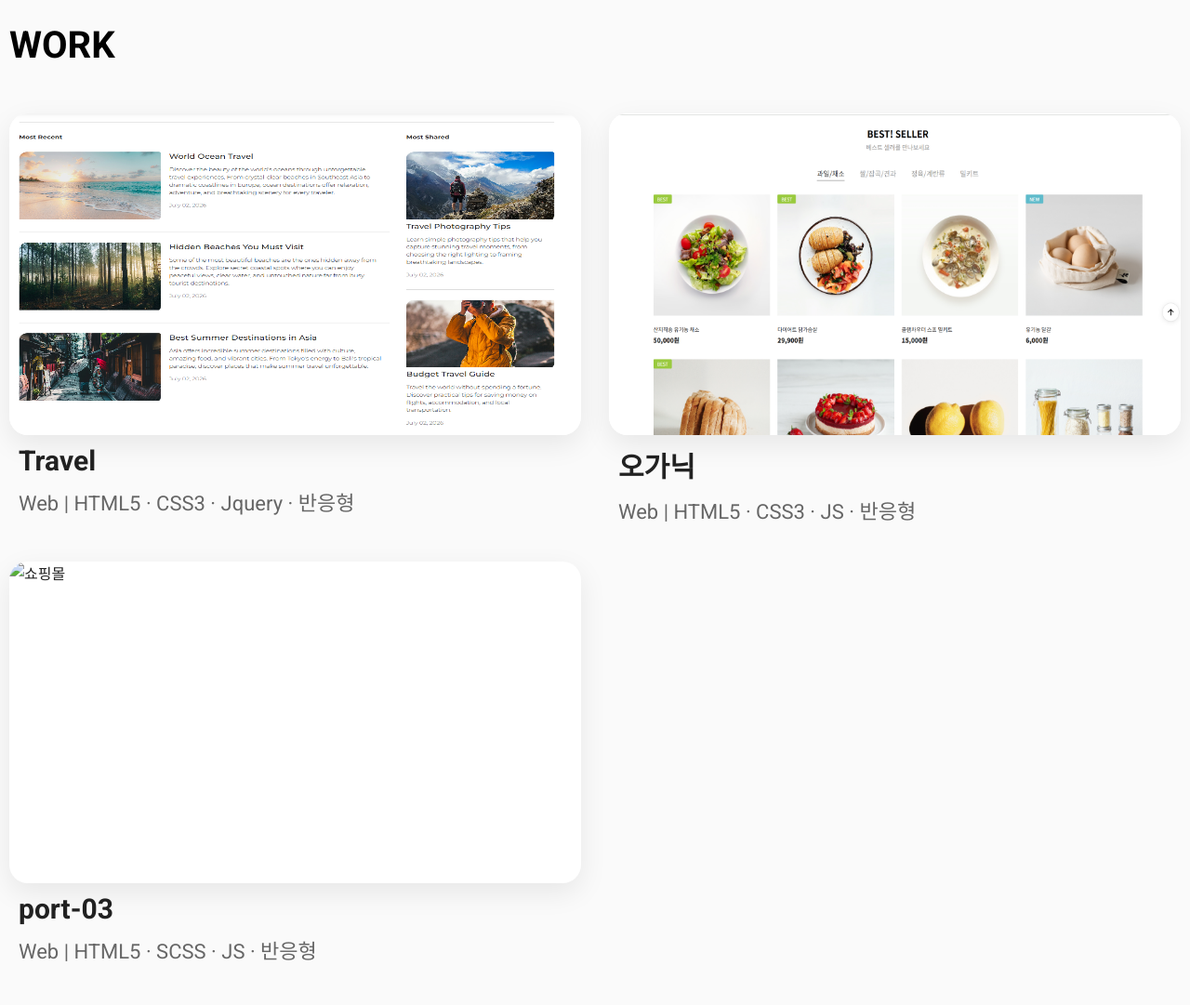
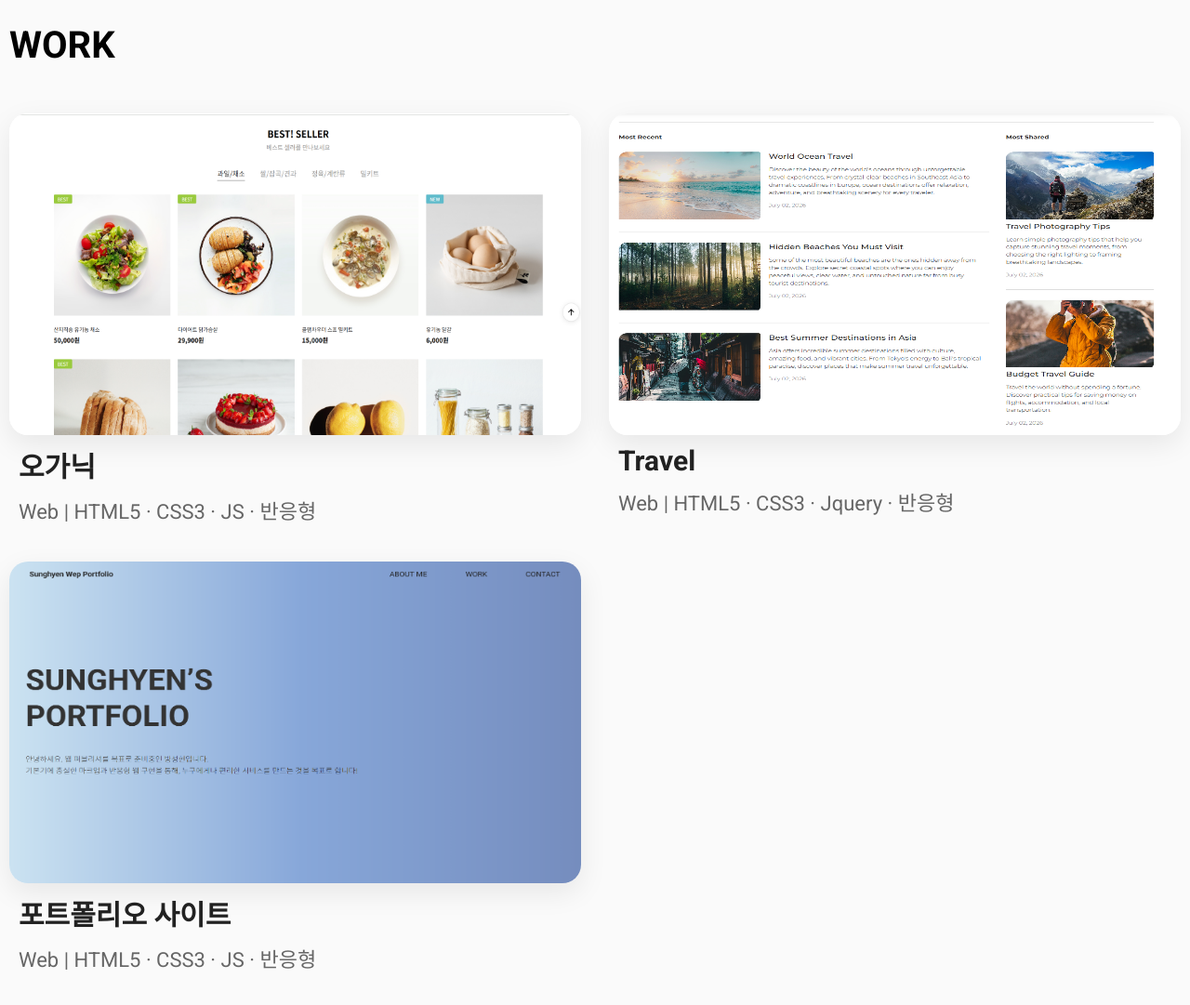
Before and after one commit to mango12322/portfolio-site, a plain HTML site: page index.html in a window 1280 px wide. Shown: the part 1660-2741 px from the top of the page at 93% size. Drawn offline with nearby package versions, Linux system fonts and the light colour scheme; a web font is replaced by a local one.

Commit message:
img and about add

```diff
--- a/css/style.css
+++ b/css/style.css
@@ -198,7 +198,7 @@
 
 /* skill-swiper */
 .about-slider {
-  margin: 30px 0 50px 0;
+  margin: 80px 0 50px 0;
 }
 .swiper-wrapper {
   transition-timing-function: linear !important;
--- a/index.html
+++ b/index.html
@@ -160,6 +160,23 @@
         <h5 class="work-title">WORK</h5>
         <div class="work-list">
           <a
+            href="https://mango12322.github.io/port-02/"
+            target="_blank"
+            class="work-item"
+          >
+            <div class="item-image">
+              <img src="image/port-02.png" alt="오가닉" />
+              <div class="img-overlay">
+                <p>① 반응형 웹 구현 (PC, Tablet, Mobile)</p>
+                <p>② Swiper 라이브러리를 사용하여 메인 배너 슬라이드를 구현</p>
+                <p>③ Flex 기반 레이아웃</p>
+                <p>④ 재사용 가능한 CSS 구조</p>
+              </div>
+            </div>
+            <div class="item-title">오가닉</div>
+            <div class="item-skill">Web | HTML5 · CSS3 · JS · 반응형</div>
+          </a>
+          <a
             href="https://mango12322.github.io/port-01/"
             target="_blank"
             class="work-item"
@@ -176,26 +193,9 @@
             <div class="item-title">Travel</div>
             <div class="item-skill">Web | HTML5 · CSS3 · Jquery · 반응형</div>
           </a>
-          <a
-            href="https://mango12322.github.io/port-02/"
-            target="_blank"
-            class="work-item"
-          >
-            <div class="item-image">
-              <img src="image/port-02.png" alt="오가닉" />
-              <div class="img-overlay">
-                <p>① 반응형 웹 구현 (PC, Tablet, Mobile)</p>
-                <p>② Swiper 라이브러리를 사용하여 메인 배너 슬라이드를 구현</p>
-                <p>③ Flex 기반 레이아웃</p>
-                <p>④ 재사용 가능한 CSS 구조</p>
-              </div>
-            </div>
-            <div class="item-title">오가닉</div>
-            <div class="item-skill">Web | HTML5 · CSS3 · JS · 반응형</div>
-          </a>
           <a class="work-item">
             <div class="item-image">
-              <img src="" alt="쇼핑몰" />
+              <img src="image/portfolioSite.png" alt="포트폴리오 사이트" />
               <div class="img-overlay">
                 <p>① 반응형 웹 구현 (PC, Tablet, Mobile)</p>
                 <p>② Swiper 라이브러리를 사용하여 메인 배너 슬라이드를 구현</p>
@@ -203,8 +203,8 @@
                 <p>④ 스크롤 인터랙션</p>
               </div>
             </div>
-            <div class="item-title">port-03</div>
-            <div class="item-skill">Web | HTML5 · SCSS · JS · 반응형</div>
+            <div class="item-title">포트폴리오 사이트</div>
+            <div class="item-skill">Web | HTML5 · CSS3 · JS · 반응형</div>
           </a>
         </div>
       </div>
```
Also changed, not shown: image/portfolioSite.png (added).
